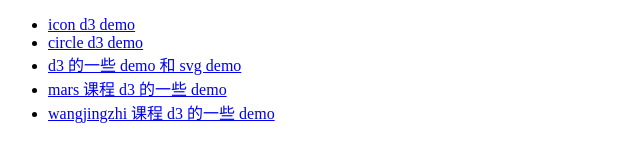
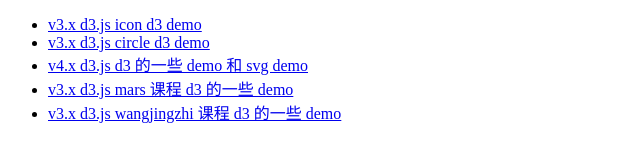
Before and after one commit to YeWills/d3-note-demo, a website: page pages/index.html in a window 1280 px wide. Shown: the whole page, without its empty margins (0-640 px from the left). Drawn offline with Linux system fonts and the light colour scheme.

Commit message:
d3 version

```diff
--- a/pages/index.html
+++ b/pages/index.html
@@ -8,11 +8,11 @@
 </head>
 <body>
 <ul>
-        <li><a href="./d3-icon.html">icon d3 demo</a></li>
-        <li><a href="./d3-circle.html">circle d3 demo</a></li>
-        <li><a href="./my-d3-practice/index.html">d3 的一些 demo 和 svg demo </a></li>
-        <li><a href="./mars/index.html">mars 课程 d3 的一些 demo</a></li>
-        <li><a href="./wangjingzhi/index.html">wangjingzhi 课程 d3 的一些 demo</a></li>
+        <li><a href="./d3-icon.html">v3.x d3.js  icon d3 demo</a></li>
+        <li><a href="./d3-circle.html">v3.x d3.js  circle d3 demo</a></li>
+        <li><a href="./my-d3-practice/index.html">v4.x d3.js  d3 的一些 demo 和 svg demo </a></li>
+        <li><a href="./mars/index.html">v3.x d3.js  mars 课程 d3 的一些 demo</a></li>
+        <li><a href="./wangjingzhi/index.html">v3.x d3.js  wangjingzhi 课程 d3 的一些 demo</a></li>
 </ul>
 </body>
 </html>
```
Also changed, not shown: pages/wangjingzhi/second.html (+0 -2 lines).
